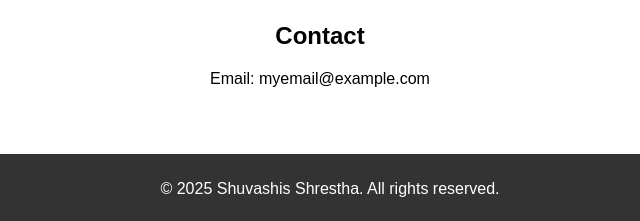
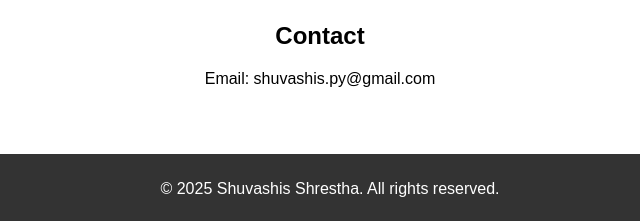
Before and after one commit to shuvash1s/shuvash1s.github.io, a plain HTML site: page index.html in a window 1280 px wide. Shown: the part 872-1093 px from the top of the page, 320-960 px from the left. Drawn offline with Linux system fonts and the light colour scheme; a script that the page names is missing.

Commit message:
modified:   index.html 	new file:   script.js

```diff
--- a/index.html
+++ b/index.html
@@ -2,7 +2,7 @@
 <html lang="en">
 <head>
     <meta charset="UTF-8">
-    <meta name="viewport" content="width=device-width, initial-scale=1.0">
+    <meta name="viewport" content="width=device-width">
     <title>My Portfolio</title>
     <link rel="stylesheet" href="style.css">
 </head>
@@ -37,7 +37,7 @@
 
     <section id="contact">
         <h2>Contact</h2>
-        <p>Email: myemail@example.com</p>
+        <p>Email: shuvashis.py@gmail.com</p>
     </section>
 
     <footer>
```
Also changed, not shown: script.js (added).
